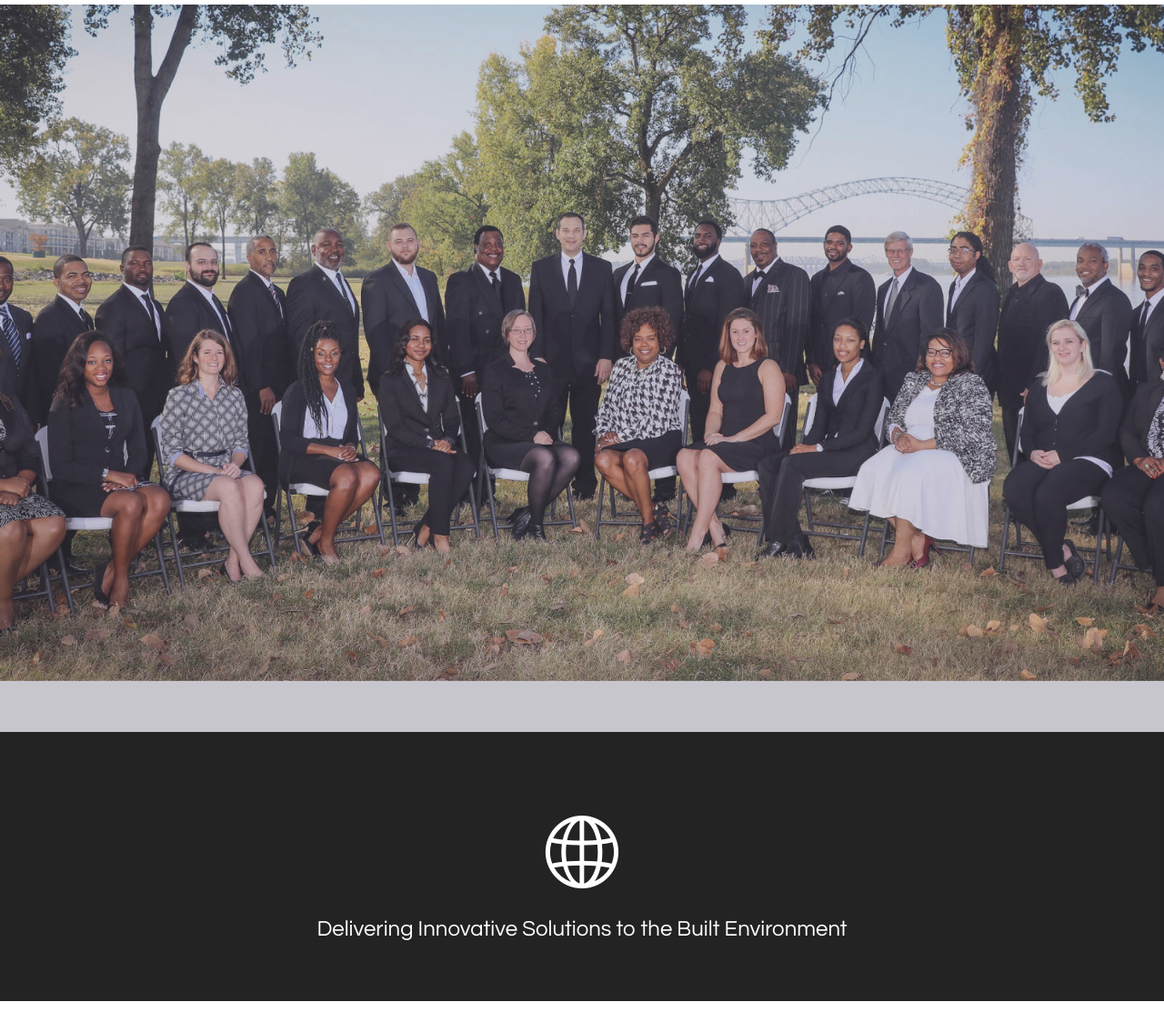
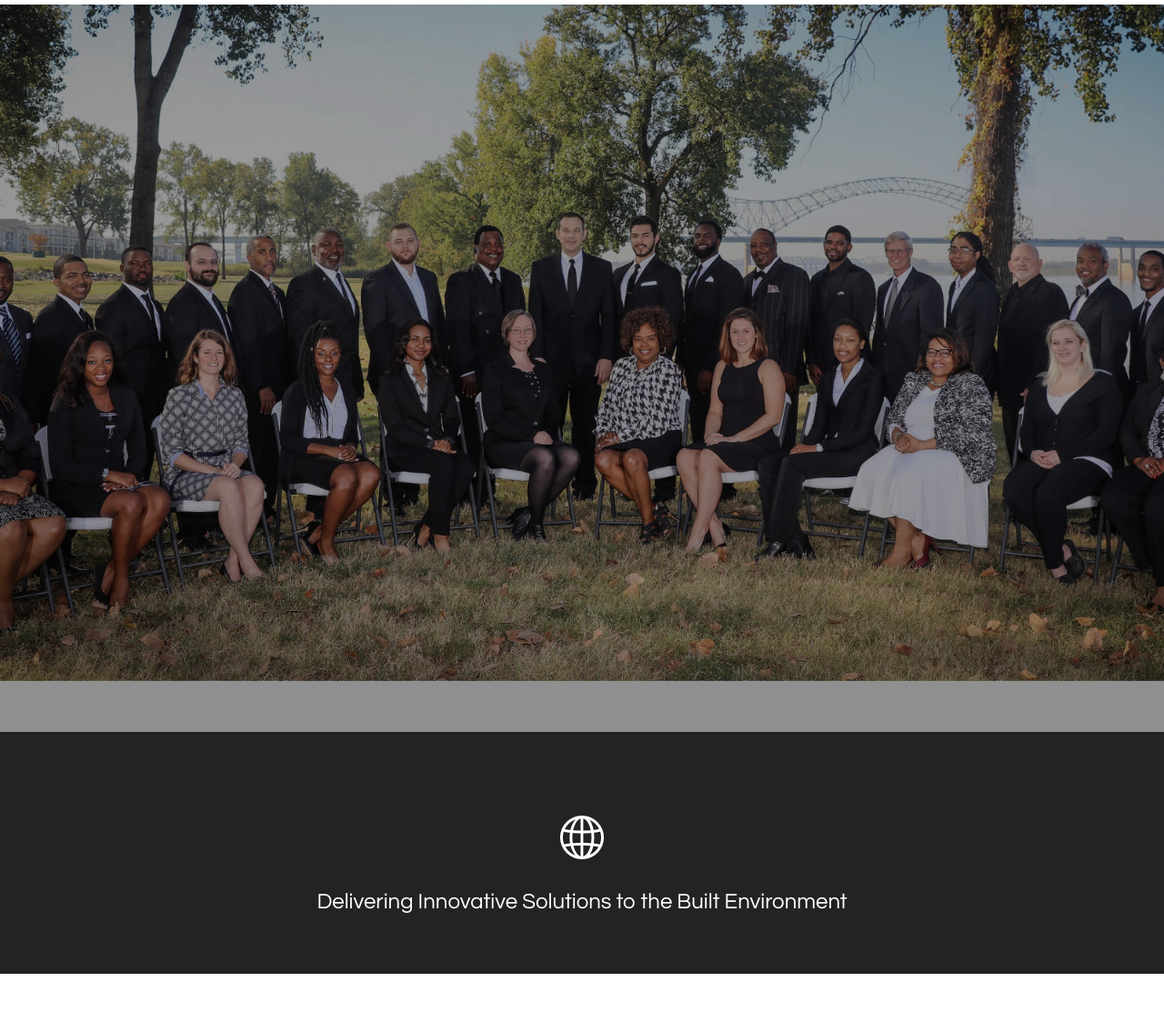
Before and after one commit to MelWms3000/AWPM_190501, a plain HTML site: page index.html in a window 1280 px wide. Shown: the part 135-1248 px from the top of the page at 91% size. Drawn offline with Linux system fonts and the light colour scheme; files whose address does not match are found by name; a web font is replaced by a local one.

Commit message:
create github pages

```diff
--- a/assets/mobirise/css/mbr-additional.css
+++ b/assets/mobirise/css/mbr-additional.css
@@ -1852,7 +1852,7 @@ body {
 .cid-rphobgrKAT .mbr-iconfont {
   transition: all 0.3s;
   color: #ffffff !important;
-  font-size: 5rem !important;
+  font-size: 3rem !important;
 }
 .cid-rphobgrKAT .card {
   transition: all 0.3s;
--- a/index.html
+++ b/index.html
@@ -82,7 +82,7 @@
 
 
 
-    <div class="mbr-overlay" style="opacity: 0.3; background-color: rgb(113, 108, 128);"></div>
+    <div class="mbr-overlay" style="opacity: 0.4; background-color: rgb(0, 0, 0);"></div>
 
     <div class="container align-center">
         <div class="row justify-content-md-start">
```
Also changed, not shown: 2 other files.
